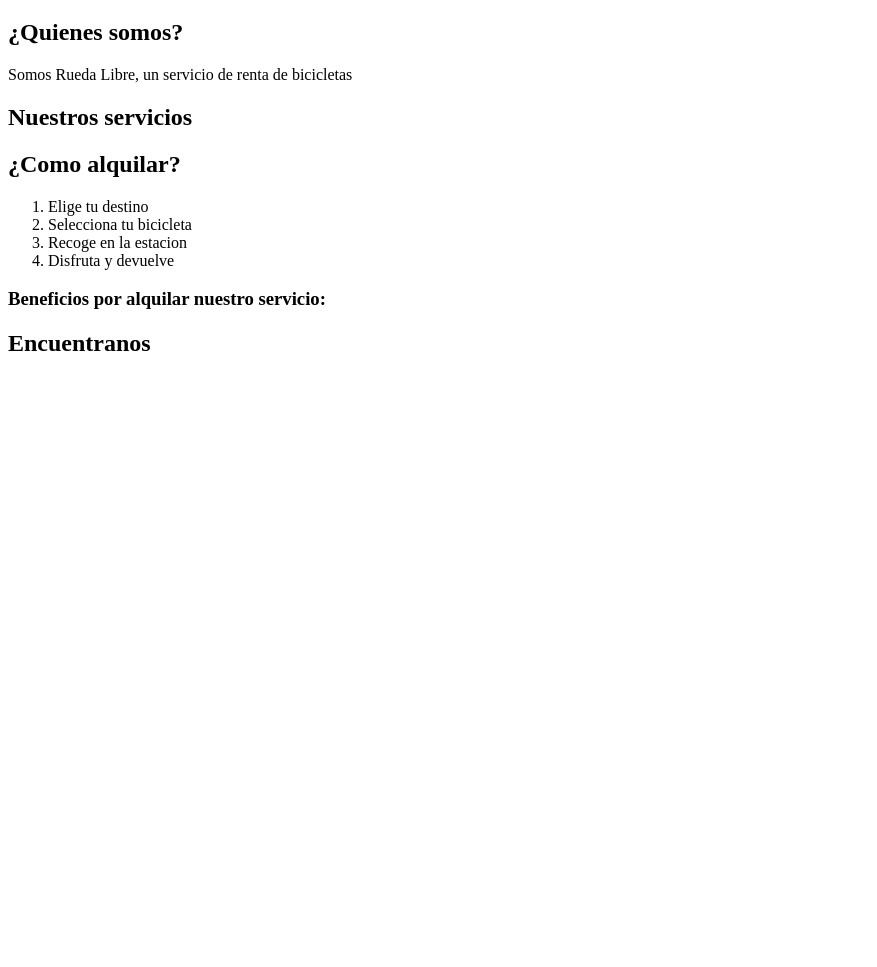
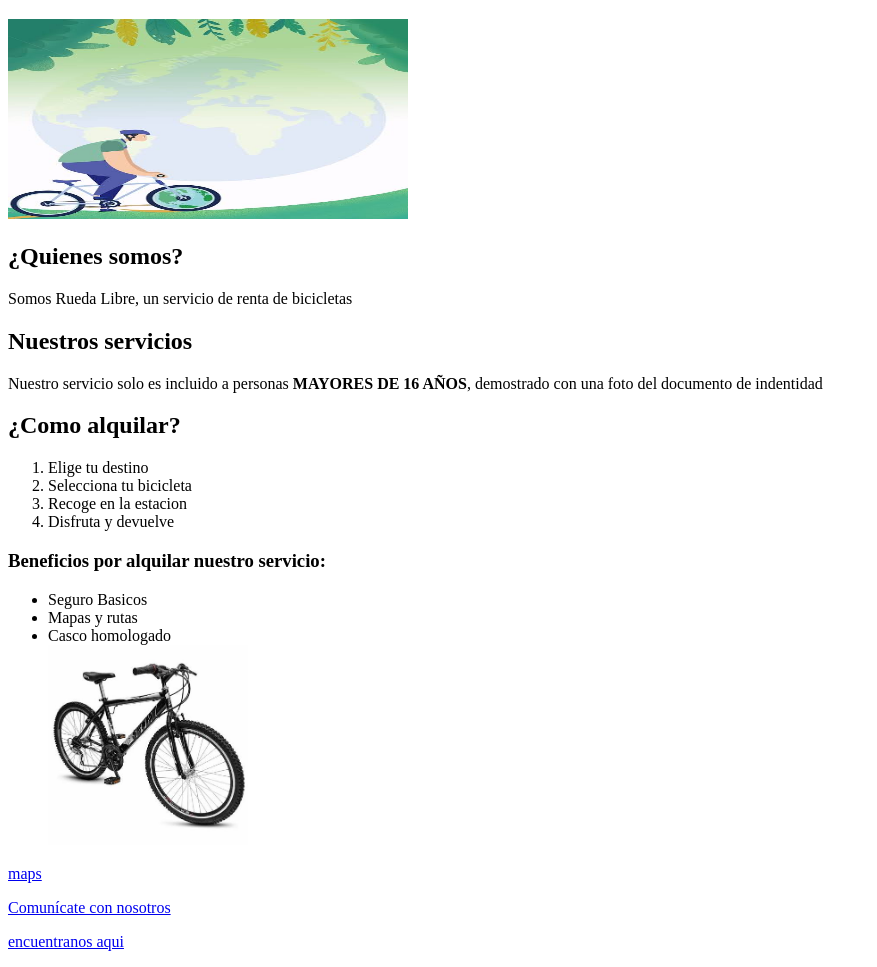
Before and after one commit to AndresFelipeOrozcoPaternina/rueda-libre, a plain HTML site: page index.html in a window 1280 px wide. Shown: the part 61-1028 px from the top of the page, without its empty margins (0-877 px from the left). Before the commit the page ends 800 px from the top, so only its background shows below. Drawn offline with Linux system fonts and the light colour scheme.

Commit message:
Fase 2 completa

```diff
--- a/index.html
+++ b/index.html
@@ -6,12 +6,15 @@
     <title>Rueda Libre | Alquiler de bicicletas en Medellín</title>
 </head>
 <body>
+
     <h1>Rueda libre</h1>
+
+    <img src="img/portada.jpeg" alt="portada_rueda_libre" width="400" height="200">
 
     <h2>¿Quienes somos?</h2>
         <p> Somos Rueda Libre, un servicio de renta de bicicletas</p>
     <h2>Nuestros servicios</h2>
-        <p></p>
+        <p> Nuestro servicio solo es incluido a personas <strong>MAYORES DE 16 AÑOS</strong>, demostrado con una foto del documento de indentidad</p>
     <h2>¿Como alquilar?</h2>
         <ol>
             <li>Elige tu destino</li>
@@ -20,8 +23,15 @@
             <li>Disfruta y devuelve</li>
         </ol>
         <h3>Beneficios por alquilar nuestro servicio:</h3>
-
-    <h2>Encuentranos</h2>
+        <ul>
+            <li>Seguro Basicos</li>
+            <li>Mapas y rutas</li>
+            <li>Casco homologado</li>
+        <img src="img/bicicleta.jpeg" alt="portada_rueda_libre" width="200" height="200">
+        </ul>
+    <p><a href="https://www.google.com/maps/dir//Medell%C3%ADn+en+Bici,+Cra.+70+%2313A+25,+Medell%C3%ADn,+Bel%C3%A9n,+Medell%C3%ADn,+Antioquia/@6.2179555,-75.5858882,15z/data=!4m8!4m7!1m0!1m5!1m1!1s0x8e4429c384aeb44f:0xf41b2c4fbff4bee4!2m2!1d-75.5926293!2d6.2201707?entry=ttu&g_ep=EgoyMDI2MTAxNC4wIKXMDSoASAFQAw%3D%3D" target="_blank">maps</a></p>
+    <p><a href="mailto:hola@ruedalibre.example">Comunícate con nosotros</a></p>
+    <p><a href="/rueda-libre/paginas/encuentranos.html" >encuentranos aqui</a></p>
 
 
 
```
Also changed, not shown: paginas/encuentranos.html (added, +2 -0 lines), img/bicicleta.jpeg (added), img/portada.jpeg (added), img/ruta.jpeg (added).
